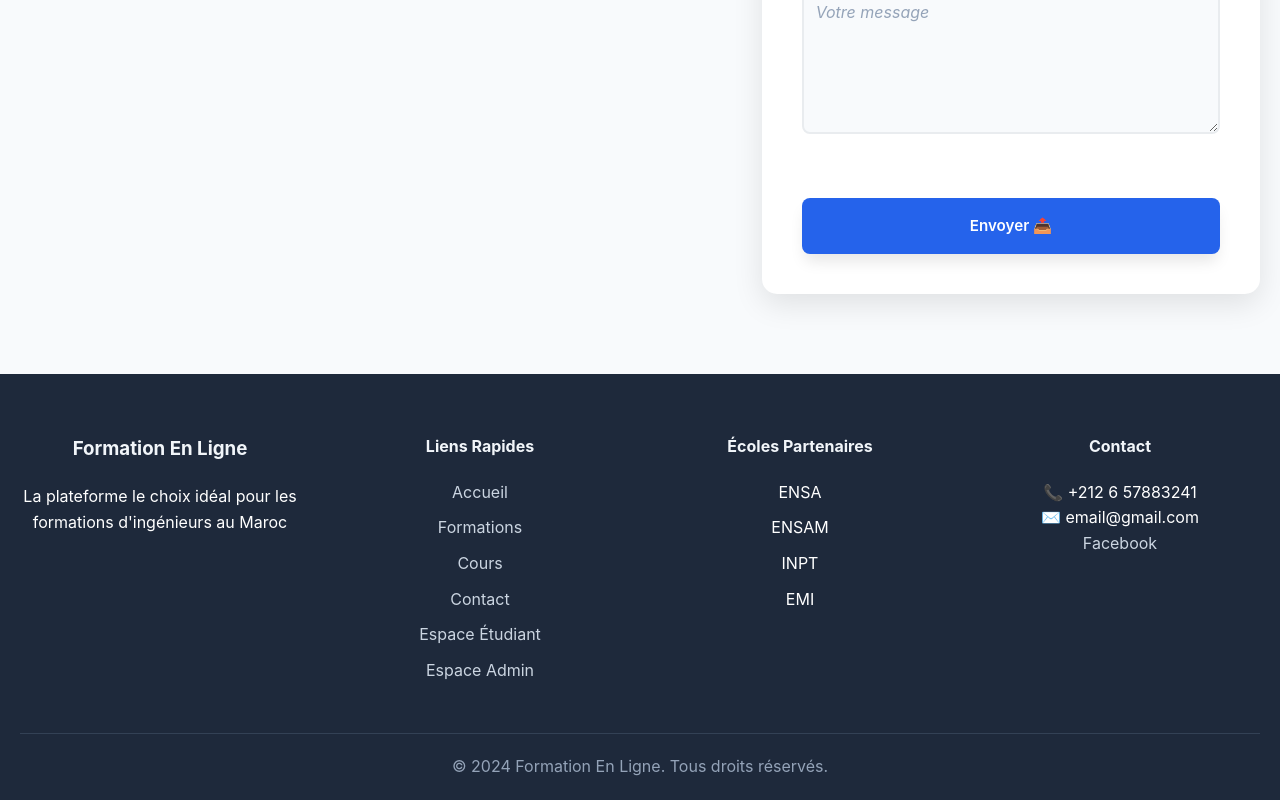
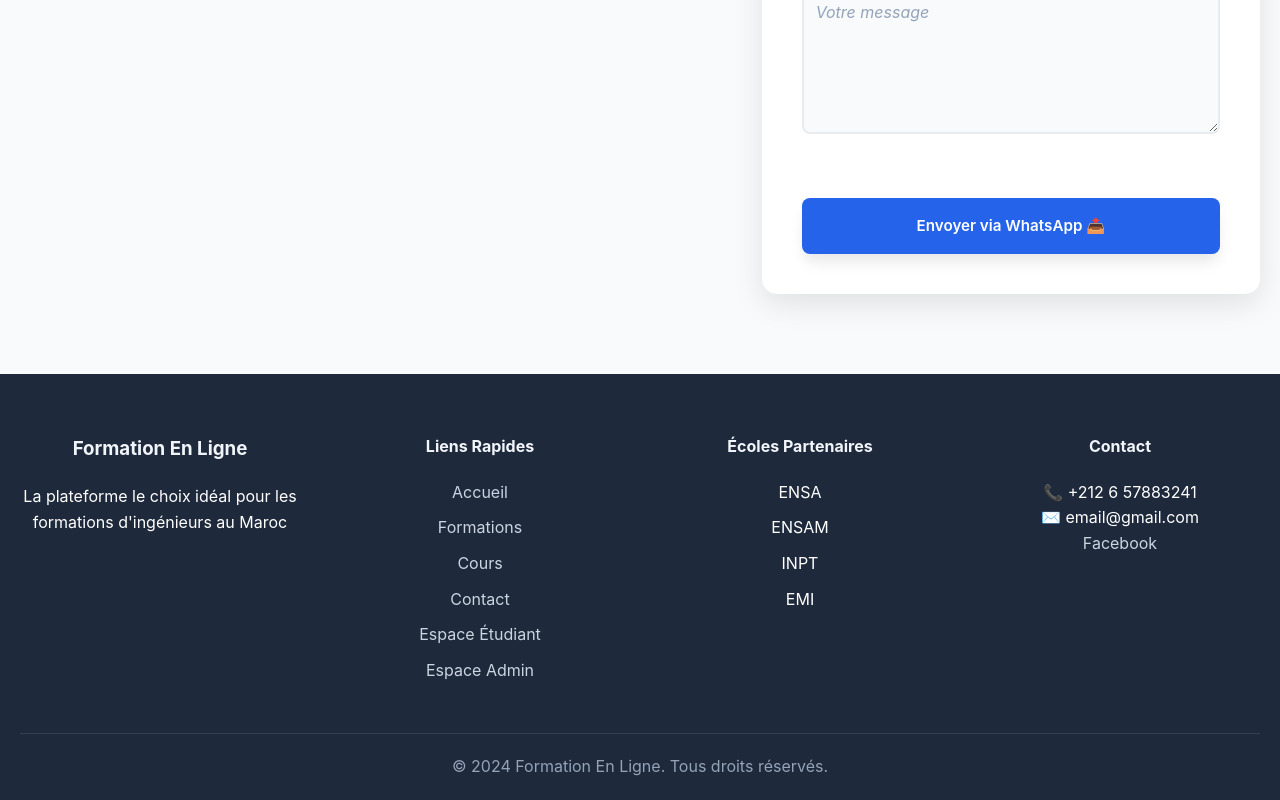
Before and after one commit to yassineelbarni-u/Project_FormationEnligne, a React (Create React App) app in the folder frontend/: page / in a window 1280 px wide. Shown: the part 4750-5550 px from the top of the page. Built offline with nearby package versions, Linux system fonts and the light colour scheme; no server answers.

Commit message:
add contact via watssap

```diff
--- a/frontend/src/components/sections/ContactSection.js
+++ b/frontend/src/components/sections/ContactSection.js
@@ -19,7 +19,10 @@ const ContactSection = () => {
 
   const handleSubmit = (e) => {
     e.preventDefault()
-    console.log("Form submitted:", formData)
+    const phone = "212762067112"
+    const text = `*Nouveau message depuis le site Learning by Ilyas*%0A--------------------%0A*Nom:* ${formData.lastName} ${formData.firstName}%0A*Email:* ${formData.email}%0A*Message:* ${formData.message}`
+    const url = `https://wa.me/${phone}?text=${text}`
+    window.open(url, "_blank")
   }
 
   return (
@@ -114,7 +117,7 @@ const ContactSection = () => {
               </div>
 
               <button type="submit" className="btn-primary submit-btn">
-                Envoyer 📤
+                Envoyer via WhatsApp 📤
               </button>
             </form>
           </div>
```
